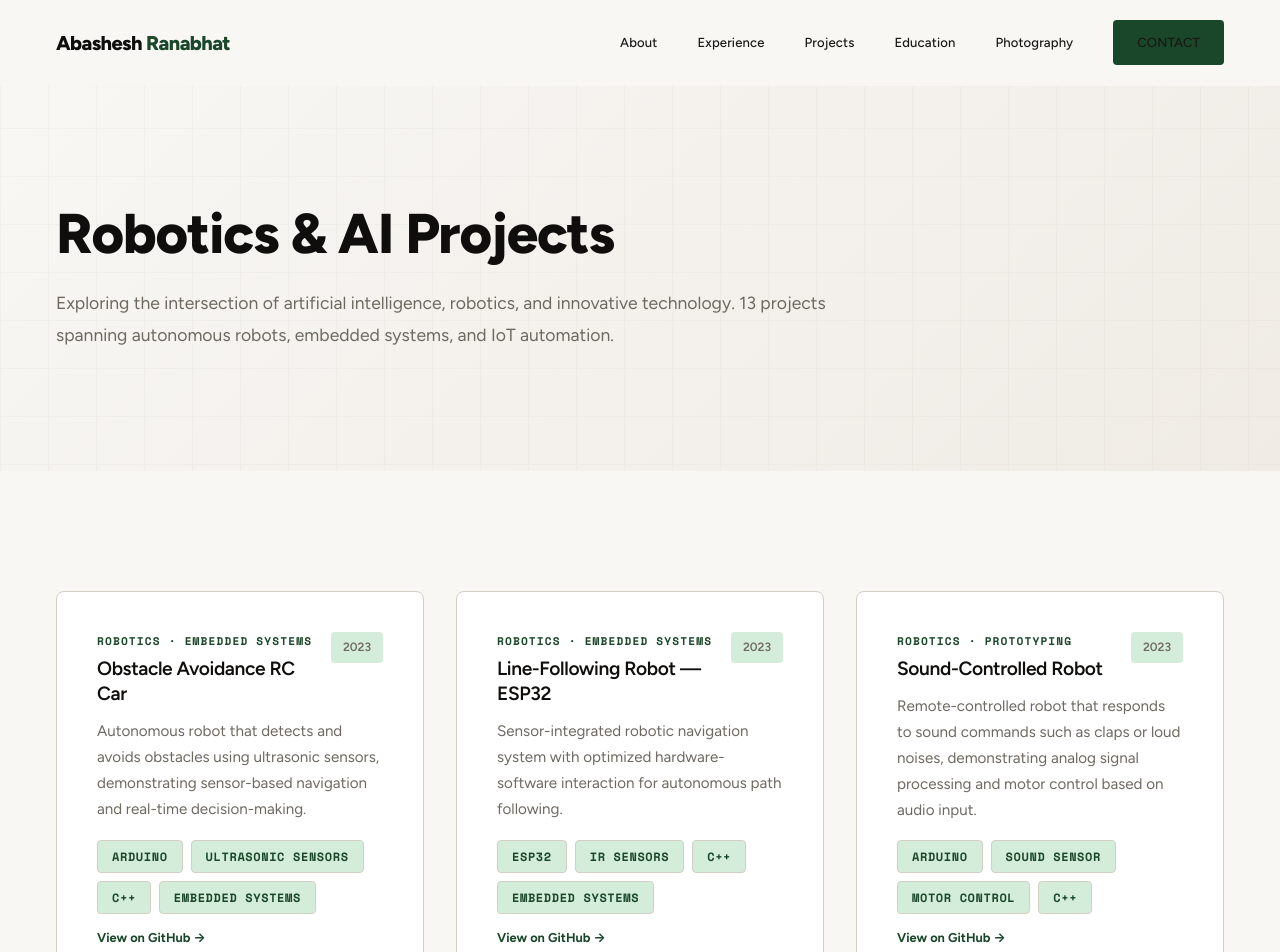
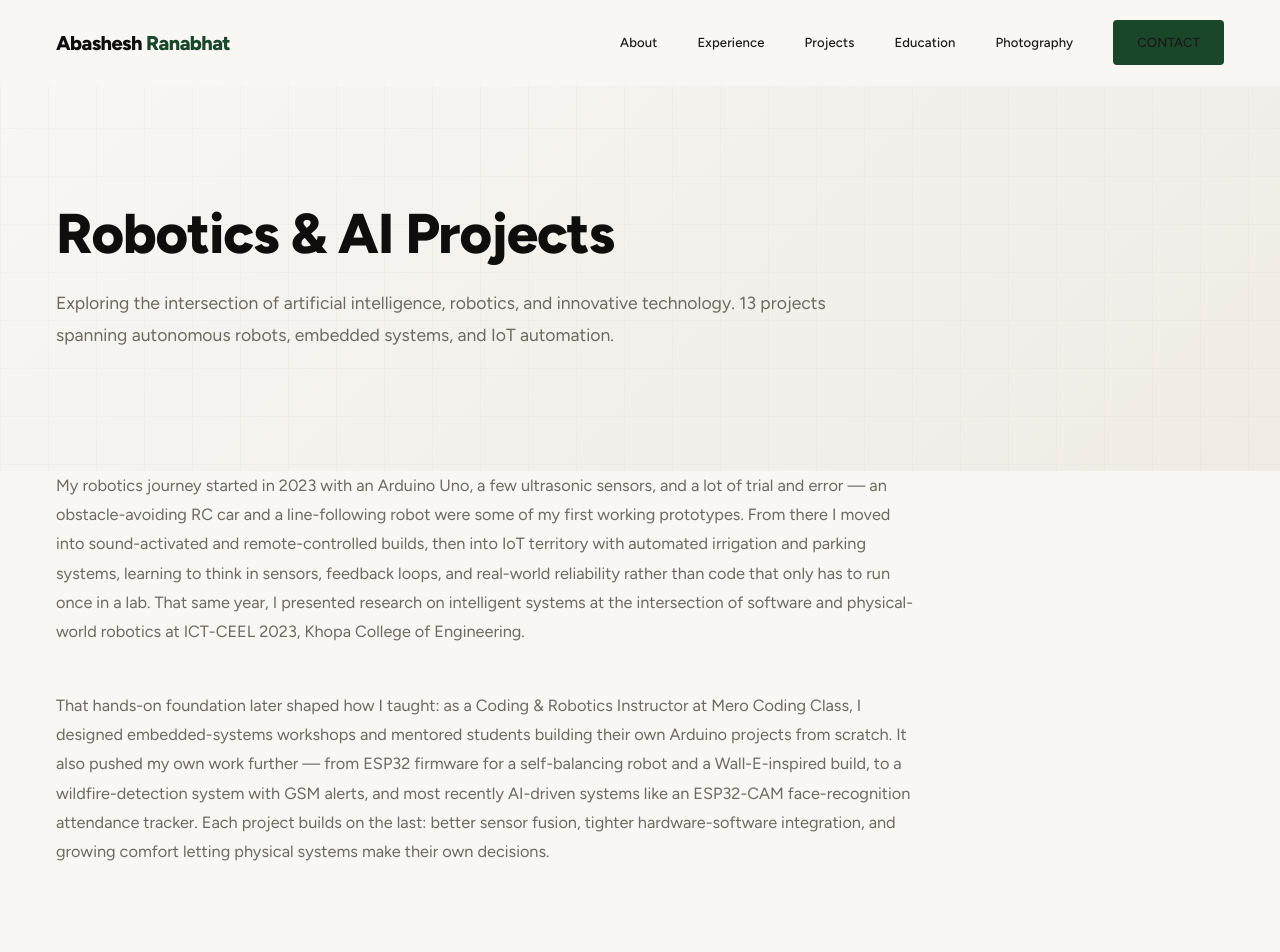
Before and after one commit to Alpha107/Portfolio, a React (Vite) app: page /robotics in a window 1280 px wide. Shown: the top 952 px of the page. Built offline with nearby package versions, Linux system fonts and the light colour scheme.

Commit message:
Add robotics journey narrative to Robotics page
Two-paragraph story between the hero and project grid, tracing the
path from 2023 Arduino prototypes and ICT-CEEL research through
teaching at Mero Coding Class to the current ESP32/IoT/AI builds.

```diff
--- a/src/pages/Robotics.jsx
+++ b/src/pages/Robotics.jsx
@@ -133,6 +133,29 @@ export default function Robotics() {
         </div>
       </section>
 
+      <section id="robotics-journey">
+        <div className="journey-body">
+          <p>
+            My robotics journey started in 2023 with an Arduino Uno, a few ultrasonic sensors, and a lot of
+            trial and error — an obstacle-avoiding RC car and a line-following robot were some of my first
+            working prototypes. From there I moved into sound-activated and remote-controlled builds, then
+            into IoT territory with automated irrigation and parking systems, learning to think in sensors,
+            feedback loops, and real-world reliability rather than code that only has to run once in a lab.
+            That same year, I presented research on intelligent systems at the intersection of software and
+            physical-world robotics at ICT-CEEL 2023, Khopa College of Engineering.
+          </p>
+          <p>
+            That hands-on foundation later shaped how I taught: as a Coding &amp; Robotics Instructor at Mero
+            Coding Class, I designed embedded-systems workshops and mentored students building their own
+            Arduino projects from scratch. It also pushed my own work further — from ESP32 firmware for a
+            self-balancing robot and a Wall-E-inspired build, to a wildfire-detection system with GSM alerts,
+            and most recently AI-driven systems like an ESP32-CAM face-recognition attendance tracker. Each
+            project builds on the last: better sensor fusion, tighter hardware-software integration, and
+            growing comfort letting physical systems make their own decisions.
+          </p>
+        </div>
+      </section>
+
       <section id="robotics-projects">
         <div className="projects-grid">
           {PROJECTS.map((project) => (
--- a/src/styles/robotics.css
+++ b/src/styles/robotics.css
@@ -24,6 +24,24 @@
 #robotics-hero .section-header {
   position: relative;
   z-index: 1;
+}
+
+/* JOURNEY SECTION */
+#robotics-journey {
+  padding: 0 56px 60px;
+}
+
+.journey-body {
+  max-width: 860px;
+  display: flex;
+  flex-direction: column;
+  gap: 20px;
+}
+
+.journey-body p {
+  font-size: 1.02rem;
+  line-height: 1.8;
+  color: var(--muted);
 }
 
 /* PROJECTS SECTION */
@@ -155,6 +173,15 @@
     padding: 80px 28px 40px;
   }
 
+  #robotics-journey {
+    padding: 0 28px 40px;
+  }
+
+  .journey-body p {
+    font-size: 0.95rem;
+    line-height: 1.7;
+  }
+
   #robotics-projects {
     padding: 60px 28px;
   }
```
